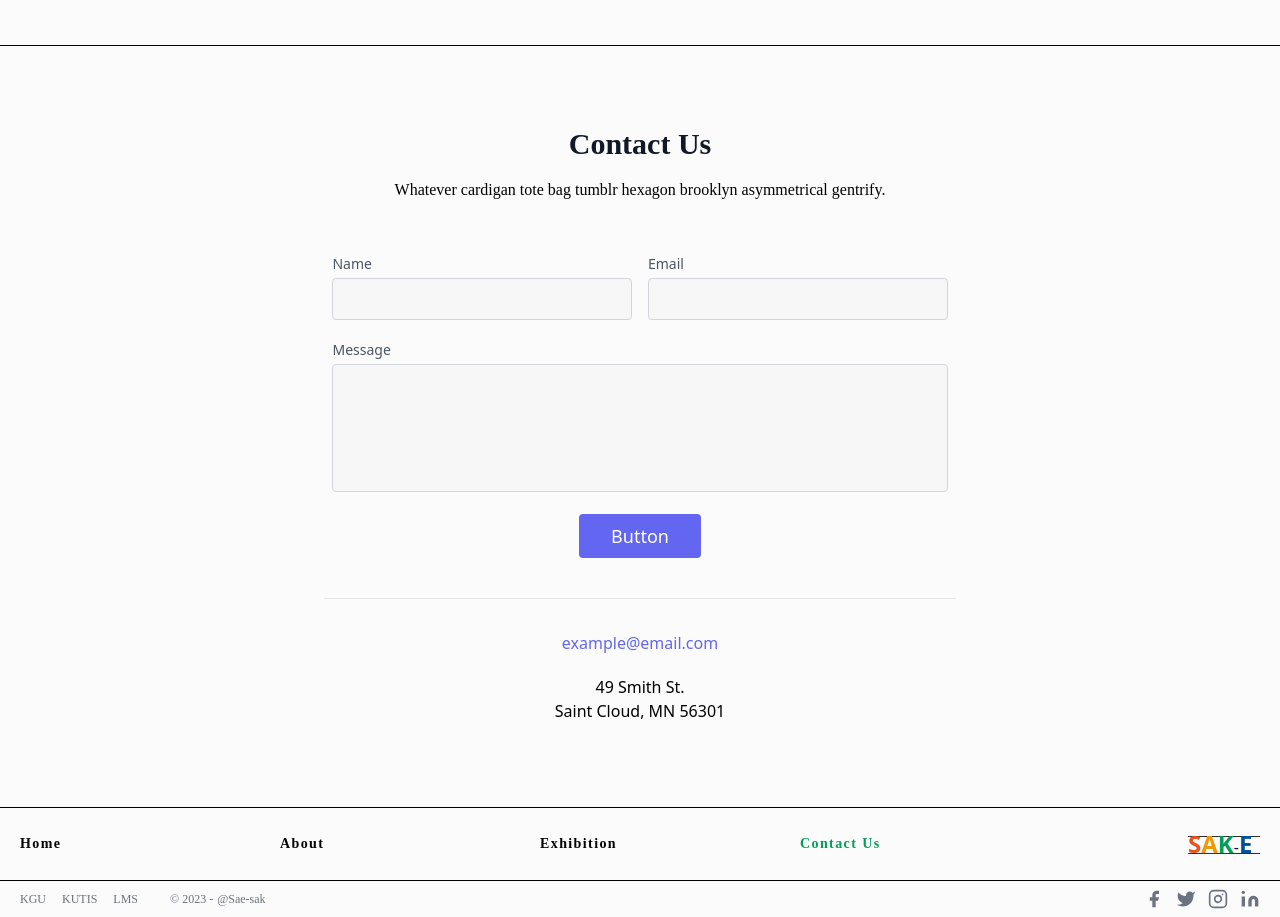
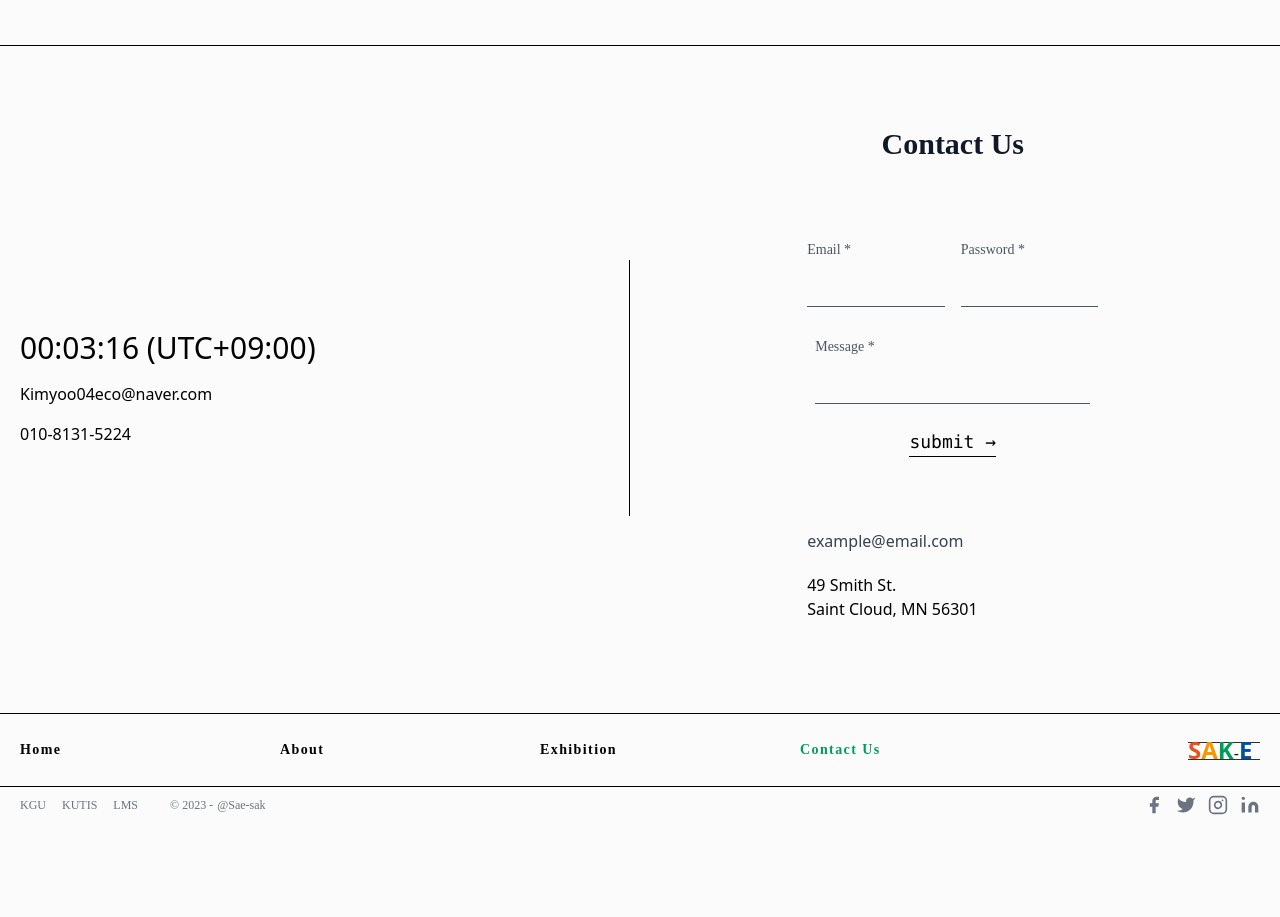
Before and after one commit to Sae-sak/SAK-Exhibition, a Next.js app: page /contactus in a window 1280 px wide. Shown: the part 1000-1917 px from the top of the page. After the commit the page ends 1823 px from the top, so only its background shows below. Built offline with nearby package versions, Linux system fonts and the light colour scheme; a web font is replaced by a local one.

Commit message:
Update Contactus Page (Contactus form, Clock design)

```diff
--- /dev/null
+++ b/src/components/VBorder/index.tsx
@@ -0,0 +1,5 @@
+export default function VBorder({ height }) {
+  return (
+    <div className={`border-r-[1px] ${height} w-[1px]`}></div>
+  );
+}
--- /dev/null
+++ b/src/scenes/ContactUs/Clock/index.tsx
@@ -0,0 +1,17 @@
+export default function Clock() {
+  // const clock = document.querySelector("#clock");
+
+  // const date = new Date();
+  // const hours = String(date.getHours()).padStart(2, "0");
+  // const seconds = String(date.getSeconds()).padStart(2, "0");
+  // const minutes = String(date.getMinutes()).padStart(2, "0");
+  // clock.innerText = `${hours}:${minutes}:${seconds}`; // 반드시 백틱 사용
+
+  return (
+    <div className=" w-full col-start gap-4 ">
+      <span className=" text-3xl">00:03:16 (UTC+09:00)</span>
+      <div>Kimyoo04eco@naver.com</div>
+      <div>010-8131-5224</div>
+    </div>
+  );
+}
--- a/src/scenes/ContactUs/ContactUsForm/index.tsx
+++ b/src/scenes/ContactUs/ContactUsForm/index.tsx
@@ -1,68 +1,70 @@
 export default function ContactUsForm() {
   return (
-    <section className="relative text-gray-600 body-font">
+    <section className=" relative text-gray-600 body-font">
       <div className="w-full mb-12 text-center col-center">
         <h1 className="mb-4 text-2xl font-bold text-gray-900 font-title sm:text-3xl title-font">
           Contact Us
         </h1>
-        <p className="mx-auto font-body lg:w-2/3">
-          Whatever cardigan tote bag tumblr hexagon brooklyn asymmetrical
-          gentrify.
-        </p>
       </div>
       <div className="mx-auto lg:w-1/2 md:w-2/3">
-        <div className="flex flex-wrap -m-2">
+        <div className="flex flex-wrap ">
           <div className="w-1/2 p-2">
             <div className="relative">
-              <label htmlFor="name" className="text-sm leading-7 text-gray-600">
-                Name
+              <label
+                htmlFor="name"
+                className=" font-body text-sm leading-8 text-gray-600"
+              >
+                Email *
               </label>
+
               <input
                 type="text"
                 id="name"
                 name="name"
-                className="w-full px-3 py-1 leading-8 text-gray-700 transition-colors duration-200 ease-in-out bg-gray-100 bg-opacity-50 border border-gray-300 rounded outline-none focus:border-indigo-500 focus:bg-white focus:ring-2 focus:ring-indigo-200"
+                className="w-full px-3 py-1 leading-8 text-gray-700 transition-colors duration-200 ease-in-out border-b border-gray-600 outline-none focus:border hover:bg-white hover:ring-1 hover:ring-gray-500 hover:rounded hover:border-gray-500 focus:rounded focus:border-gray-500 focus:bg-white"
               />
             </div>
           </div>
           <div className="w-1/2 p-2">
             <div className="relative">
               <label
-                htmlFor="email"
-                className="text-sm leading-7 text-gray-600"
+                htmlFor="name"
+                className=" font-body text-sm leading-8 text-gray-600"
               >
-                Email
+                Password *
               </label>
               <input
-                type="email"
-                id="email"
-                name="email"
-                className="w-full px-3 py-1 leading-8 text-gray-700 transition-colors duration-200 ease-in-out bg-gray-100 bg-opacity-50 border border-gray-300 rounded outline-none focus:border-indigo-500 focus:bg-white focus:ring-2 focus:ring-indigo-200"
+                type="text"
+                id="name"
+                name="name"
+                className="w-full px-3 py-1 leading-8 text-gray-700 transition-colors duration-200 ease-in-out border-b border-gray-600 outline-none focus:border focus:rounded focus:border-gray-500 focus:bg-white"
               />
             </div>
           </div>
-          <div className="w-full p-2">
+          <div className="w-full m-4">
             <div className="relative">
               <label
-                htmlFor="message"
-                className="text-sm leading-7 text-gray-600"
+                htmlFor="name"
+                className=" font-body text-sm leading-8 text-gray-600"
               >
-                Message
+                Message *
               </label>
-              <textarea
-                id="message"
-                name="message"
-                className="w-full h-32 px-3 py-1 leading-6 text-gray-700 transition-colors duration-200 ease-in-out bg-gray-100 bg-opacity-50 border border-gray-300 rounded outline-none resize-none focus:border-indigo-500 focus:bg-white focus:ring-2 focus:ring-indigo-200"
-              ></textarea>
+              <input
+                type="text"
+                id="name"
+                name="name"
+                className="w-full px-3 py-1 leading-8 text-gray-700 transition-colors duration-200 ease-in-out border-b border-gray-600 outline-none focus:border focus:rounded focus:border-gray-500 focus:bg-white"
+              />
             </div>
           </div>
+
           <div className="w-full p-2">
-            <button className="flex px-8 py-2 mx-auto text-lg text-white bg-indigo-500 border-0 rounded focus:outline-none hover:bg-indigo-600">
-              Button
+            <button className="flex mx-auto text-lg text-black border-b border-b-black focus:outline-none hover:text-gray-500 hover:border-b-gray-500 font-mono">
+              submit →
             </button>
           </div>
-          <div className="w-full p-2 pt-8 mt-8 text-center border-t border-gray-200">
-            <a className="text-indigo-500">example@email.com</a>
+          <div className="w-full p-2 pt-8 mt-8 text-start border-gray-200">
+            <a className="text-gray-700">example@email.com</a>
             <p className="my-5 leading-normal">
               49 Smith St.
               <br />
--- a/src/scenes/ContactUs/index.tsx
+++ b/src/scenes/ContactUs/index.tsx
@@ -1,4 +1,6 @@
 import HBorder from "@components/HBorder";
+import VBorder from "@components/VBorder";
+import Clock from "./Clock";
 import ContactUsForm from "./ContactUsForm";
 import StudentCouncil from "./StudentCouncil";
 import Team from "./Team/Index";
@@ -10,7 +12,11 @@ export default function ContactUs() {
       <HBorder />
       <Team />
       <HBorder />
-      <ContactUsForm />
+      <div className="w-full gap-4 row-center">
+        <Clock />
+        <VBorder height={'h-64'}/>
+        <ContactUsForm />
+      </div>
     </div>
   );
 }
```
